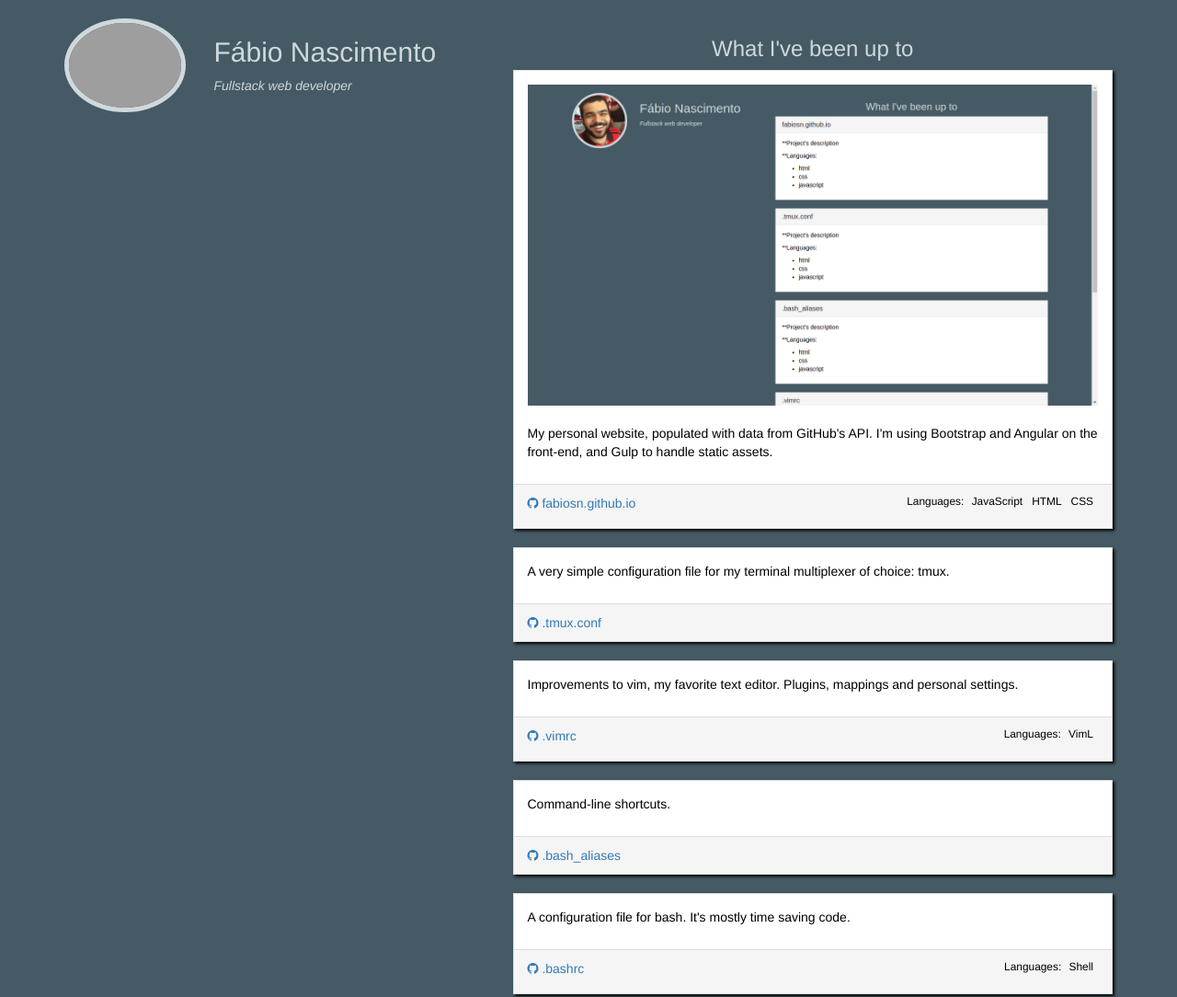
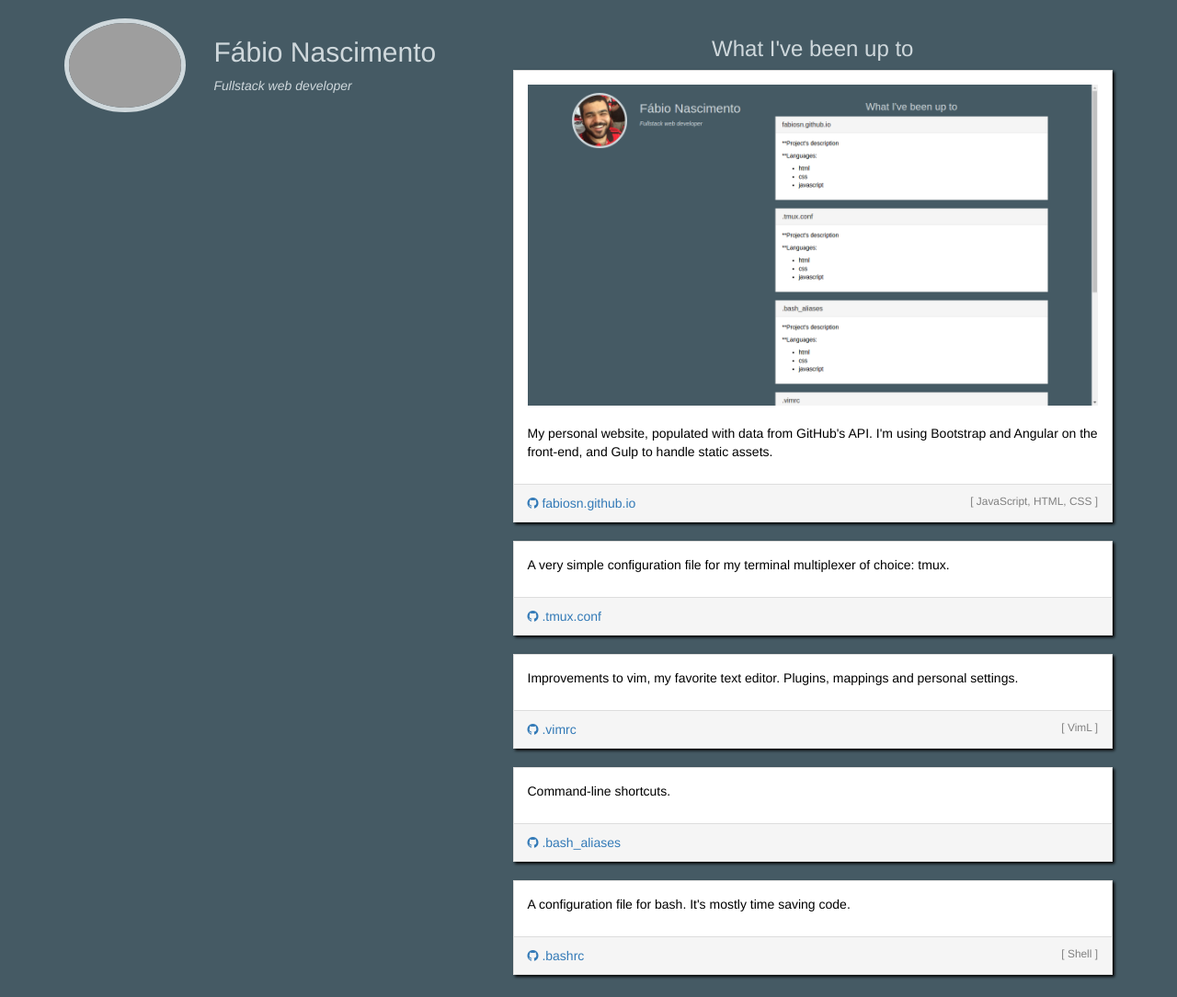
Before and after one commit to fabiosn/fabiosn.github.io, a website: page index.html in a window 1280 px wide. Shown: the top 1084 px of the page at 92% size. Drawn offline with Linux system fonts and the light colour scheme; grey boxes are pictures that could not be loaded.

Commit message:
Redesign the way languages are displayed.

```diff
--- a/index.html
+++ b/index.html
@@ -47,10 +47,8 @@
               <a href="{{repo.html_url}}">
                 <i class="fa fa-github"></i> {{repo.name}}
               </a>
-              <ul class="list-unstyled list-inline pull-right small" ng-if="repo.languages && keys(repo.languages).length > 0">
-                Languages:
-                <li ng-repeat="(language, characters) in repo.languages">{{language}}</li>
-              </ul>
+
+              <small class="languages pull-right" ng-show="repo.languages && keys(repo.languages).length > 0">[ {{keys(repo.languages).join(', ')}} ]</small>
             </div>
           </div>
         </div>
--- a/src/resources/css/styles.css
+++ b/src/resources/css/styles.css
@@ -37,3 +37,7 @@ body > .container {
 .panel-footer {
   overflow: hidden;
 }
+
+.languages {
+  color: gray;
+}
```
Also changed, not shown: dist/css/styles.css.
